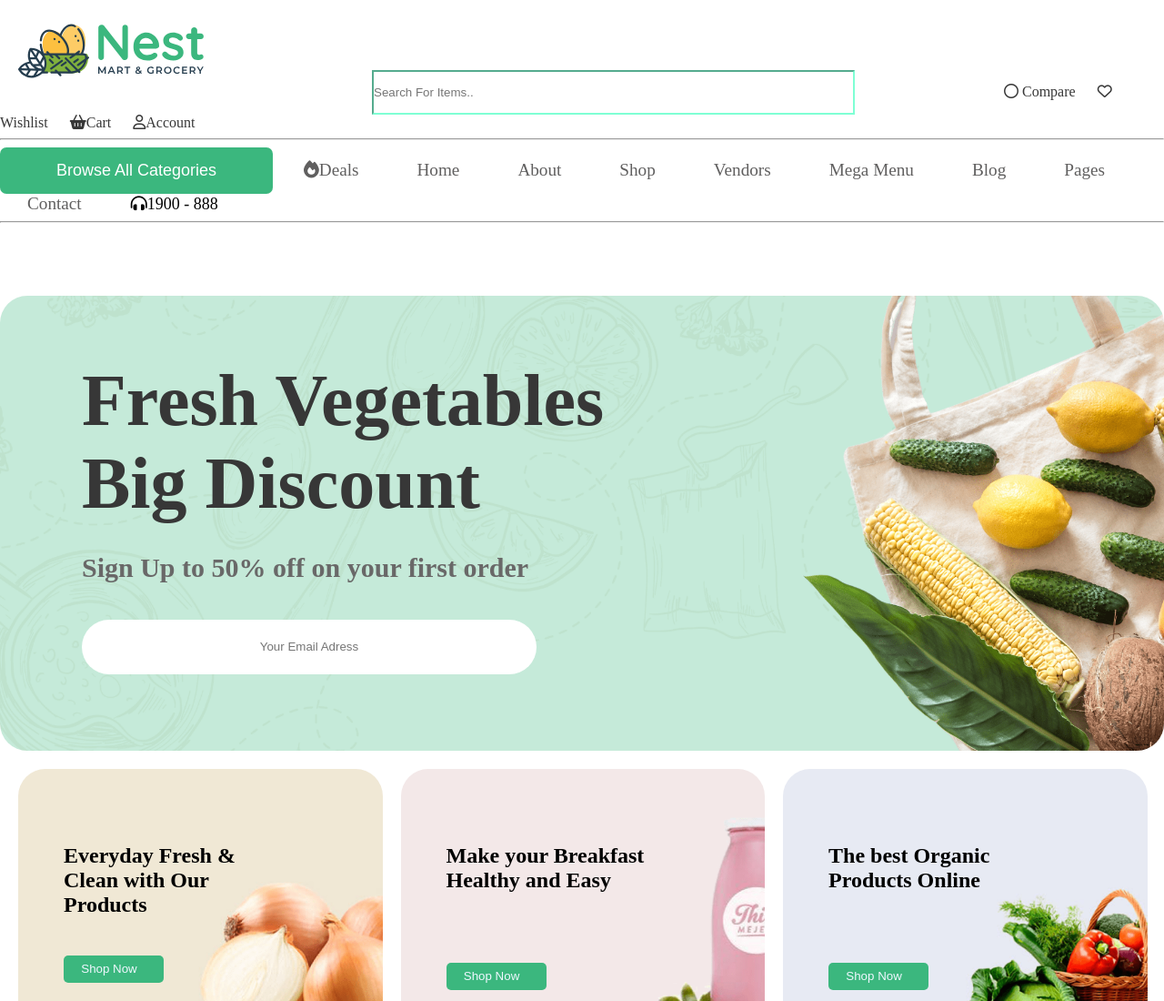
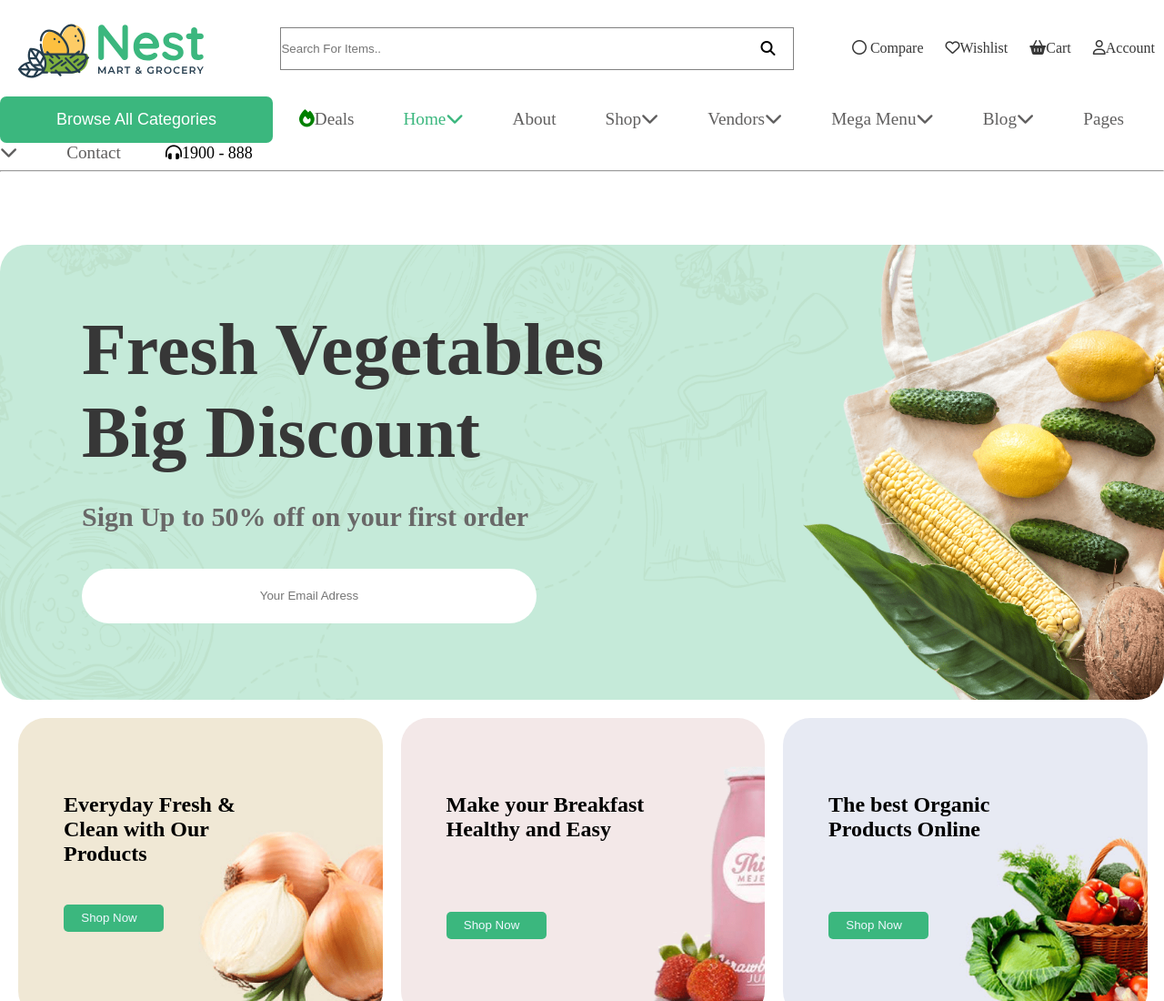
Before and after one commit to Leyla-Mammad/Nest, a plain HTML site: page index.html in a window 1280 px wide. Shown: the top 1100 px of the page at 91% size. Drawn offline with Linux system fonts and the light colour scheme.

Commit message:
change again

```diff
--- a/index.html
+++ b/index.html
@@ -10,30 +10,36 @@
 <body>
 <header>
 <div class="first">
-    <img  src="./src/assets/logo.svg" alt="Nest" class="logo">
-    <input   type="text" placeholder="Search For Items.."  class="search" >
+    <div class="logo-div">
+        <img  src="./src/assets/logo.svg" alt="Nest" class="logo">
+    </div>
+    <div style="display: flex; align-items: center; border: 1px solid gray;">
+        <input type="text" placeholder="Search For Items.."  class="search" style="border: none;">
+        <i class="fa-solid fa-magnifying-glass" style="margin-right: 20px;"></i>
+    </div>
+    <div class="navbar">
         <a  class="menu" href="#">   <i class="fa-regular fa-circle"></i> Compare </a>
-        <a class="menu" href="#"><i class="fa-regular fa-heart"></i>Wishlist</a>
-        <a class="menu" href="#"><i class="fa-solid fa-basket-shopping"></i>Cart</a>
-        <a class="menu" href="#"><i class="fa-regular fa-user"></i>Account</a>
-        <hr style="color: rgb(224, 221, 221);">
-
+    <a class="menu" href="#"><i class="fa-regular fa-heart"></i>Wishlist</a>
+    <a class="menu" href="#"><i class="fa-solid fa-basket-shopping"></i>Cart</a>
+    <a class="menu" href="#"><i class="fa-regular fa-user"></i>Account</a>
+    </div>
+</div>
 <div>
     <input type="submit" value="Browse All Categories" class="btn1">
-    <a class="txt" href="#"><i class="fa-solid fa-fire"></i>Deals</a>
-    <a class="txt" href="#">Home</a>
+    <a class="txt" href="#"><i class="fa-solid fa-fire" style="color: green;"></i>Deals</a>
+    <a style="color: #3bb77e;" class="txt" href="#">Home<i class="fa-solid fa-chevron-down"></i></a>
     <a class="txt" href="#">About</a>
-    <a class="txt" href="#">Shop</a>
-    <a class="txt" href="#">Vendors</a>
-    <a class="txt" href="#">Mega Menu</a>
-    <a class="txt" href="#">Blog</a>
-    <a class="txt" href="#">Pages</a>
+    <a class="txt" href="#">Shop<i class="fa-solid fa-chevron-down"></i></a>
+    <a class="txt" href="#">Vendors<i class="fa-solid fa-chevron-down"></i></a>
+    <a class="txt" href="#">Mega Menu<i class="fa-solid fa-chevron-down"></i></a>
+    <a class="txt" href="#">Blog<i class="fa-solid fa-chevron-down"></i></a>
+    <a class="txt" href="#">Pages<i class="fa-solid fa-chevron-down"></i></a>
     <a class="txt" href="#">Contact</a>
     <span style="padding-left: 20px; font-size: large; " ><i class="fa-solid fa-headphones-simple"></i>1900 - 888</span>
     <hr style="color: rgb(224, 221, 221);">
 </div>
 
-</div>
+
 
 <div style="padding-left: 90px;" class="homeimage">
     <h3 class="imageh3" >Fresh Vegetables
@@ -51,7 +57,7 @@
             <h4 style="font-size: x-large; padding: 0 0 10px 0;">Everyday Fresh &
                 <br>Clean with Our
                 <br>Products</h4>
-                <input style= "background-color:#3bb77e; color: aliceblue; padding: 0 10px 0 0; border: none; width: 110px; height: 30px; border-radius: 5px;" type="submit" value="Shop Now" class="btn">
+                <input  style= "background-color:#3bb77e; color: aliceblue; padding: 0 10px 0 0; border: none; width: 110px; height: 30px; border-radius: 5px;" type="submit"  value="Shop Now" class="btn" >
                 <i class="fi-rs-arrow-small-right"></i>
 
        </div>
--- a/src/css/style.css
+++ b/src/css/style.css
@@ -7,9 +7,15 @@ body{
 .logo{
 padding: 20px;;
 }
+
+.first{
+    display: flex;
+    align-items: center;
+    justify-content: space-between;
+}
+
 .search{
     border-color: aquamarine;
-    margin: 0 150px;
     padding: 15px 350px 15px 0;
 }
 .menu{
@@ -28,7 +34,7 @@ margin: 10px;
 
 }
 .txt{
-    margin: 30px;
+    margin: 25px;
     text-decoration: none;
     color: rgb(96, 95, 95);
     font-size: larger;
```
